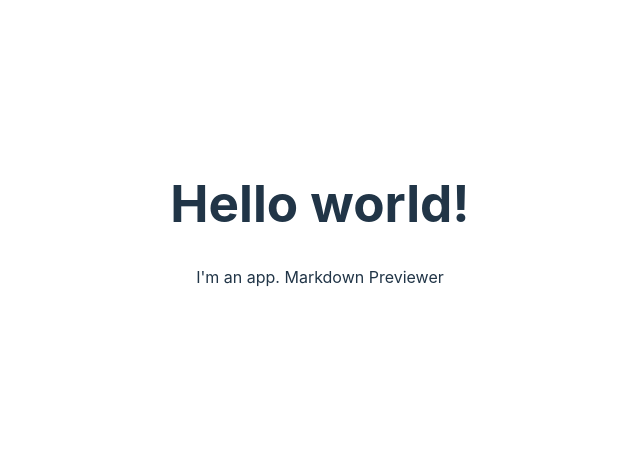
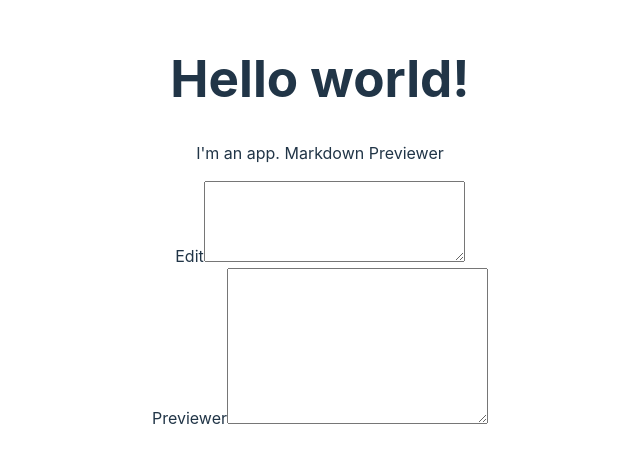
Before and after one commit to odnxmrx/markdownview, a React (Vite) app: page / in a window 1280 px wide. Shown: the part 177-640 px from the top of the page, without its empty margins (320-960 px from the left). Built offline with nearby package versions, Linux system fonts and the light colour scheme.

Commit message:
add editor and previewer components

```diff
--- a/index.html
+++ b/index.html
@@ -9,5 +9,6 @@
   <body>
     <div id="root"></div>
     <script type="module" src="/src/main.jsx"></script>
+    <script src="https://cdn.freecodecamp.org/testable-projects-fcc/v1/bundle.js"></script>
   </body>
 </html>
--- a/src/App.jsx
+++ b/src/App.jsx
@@ -2,6 +2,8 @@
 // import reactLogo from './assets/react.svg'
 // import viteLogo from '/vite.svg'
 import './App.css'
+import { TextEditor } from './components/TextEditor/TextEditor'
+import { TextPreview } from './components/TextPreview/TextPreview'
 
 function App() {
   // const [count, setCount] = useState(0)
@@ -10,6 +12,8 @@ function App() {
     <>
       <h1>Hello world!</h1>
       <p>I'm an app. Markdown Previewer</p>
+      <TextEditor></TextEditor>
+      <TextPreview></TextPreview>
     </>
   )
 }
--- /dev/null
+++ b/src/components/TextEditor/TextEditor.jsx
@@ -0,0 +1,10 @@
+
+export const TextEditor = () => {
+    return (
+        <div>
+            {/* <p>Hola</p> */}
+            <label htmlFor="editor">Edit</label>
+            <textarea name="editor" id="editor" cols={30} rows={5}></textarea>
+        </div>
+    )
+}
--- /dev/null
+++ b/src/components/TextPreview/TextPreview.jsx
@@ -0,0 +1,9 @@
+
+export const TextPreview = () => {
+    return (
+        <>
+            <label htmlFor="preview">Previewer</label>
+            <textarea name="preview" id="preview" cols="30" rows="10" readOnly></textarea>
+        </>
+    )
+}
```
